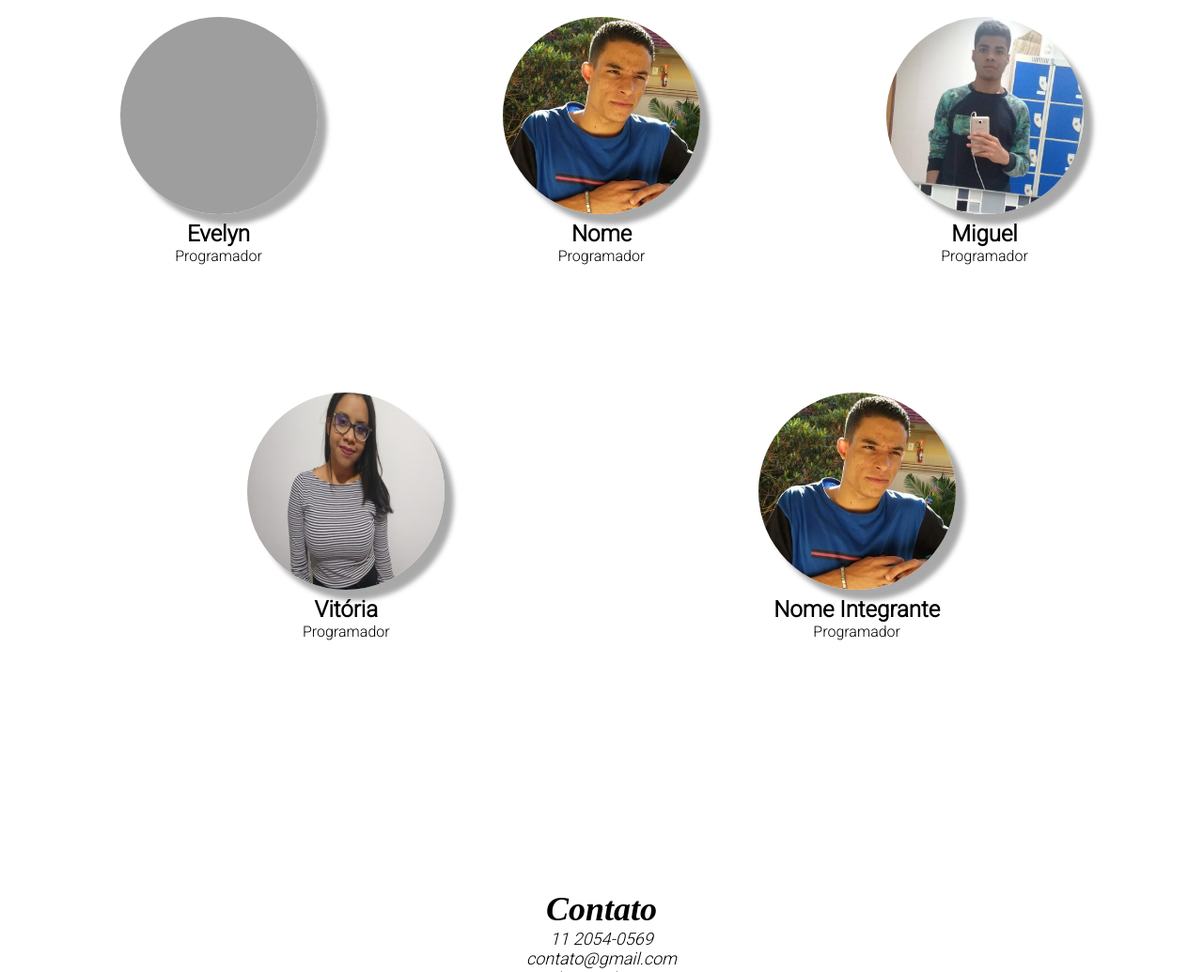
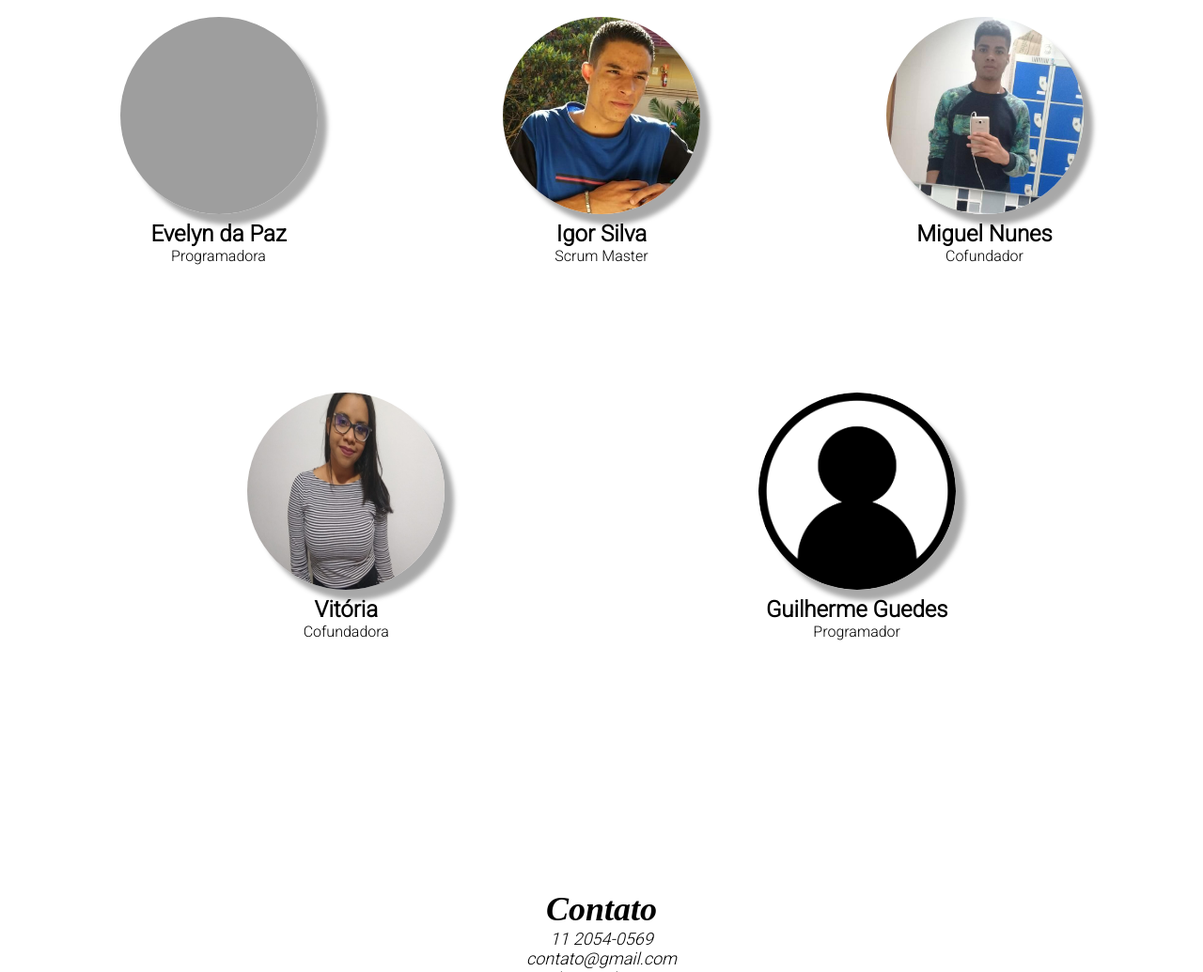
Before and after one commit to 1adsa-grupo10/Projeto-P-I, a plain HTML site: page Site insitucional/Vitória/index.html in a window 1280 px wide. Shown: the part 1989-3024 px from the top of the page at 94% size. Drawn offline with nearby package versions, Linux system fonts and the light colour scheme; grey boxes are pictures that could not be loaded.

Commit message:
Adicionei os nomes e função de cada integrante no site

```diff
--- a/Site insitucional/Vitória/index.html
+++ b/Site insitucional/Vitória/index.html
@@ -88,8 +88,8 @@
                 <img src="imagens/evelyn.jpg">
             </div>
             <div class="team-content">
-                <h2>Evelyn</h2>
-                <p>Programador</p>
+                <h2>Evelyn da Paz</h2>
+                <p>Programadora</p>
             </div>
         </div>
 
@@ -98,8 +98,8 @@
                 <img src="imagens/igor.jpg">
             </div>
             <div class="team-content">
-                <h2>Nome</h2>
-                <p>Programador</p>
+                <h2>Igor Silva</h2>
+                <p>Scrum Master</p>
             </div>
         </div>
 
@@ -108,8 +108,8 @@
                 <img src="imagens/miguel.jpg">
             </div>
             <div class="team-content">
-                <h2>Miguel</h2>
-                <p>Programador</p>
+                <h2>Miguel Nunes</h2>
+                <p>Cofundador</p>
             </div>
         </div>
 
@@ -119,16 +119,16 @@
             </div>
             <div class="team-content">
                 <h2>Vitória</h2>
-                <p>Programador</p>
+                <p>Cofundadora</p>
             </div>
         </div>
 
         <div class="team-item">
             <div class="team-header">
-                <img src="imagens/igor.jpg">
+                <img src="imagens/login.png">
             </div>
             <div class="team-content">
-                <h2>Nome Integrante</h2>
+                <h2>Guilherme Guedes</h2>
                 <p>Programador</p>
             </div>
         </div>
```
